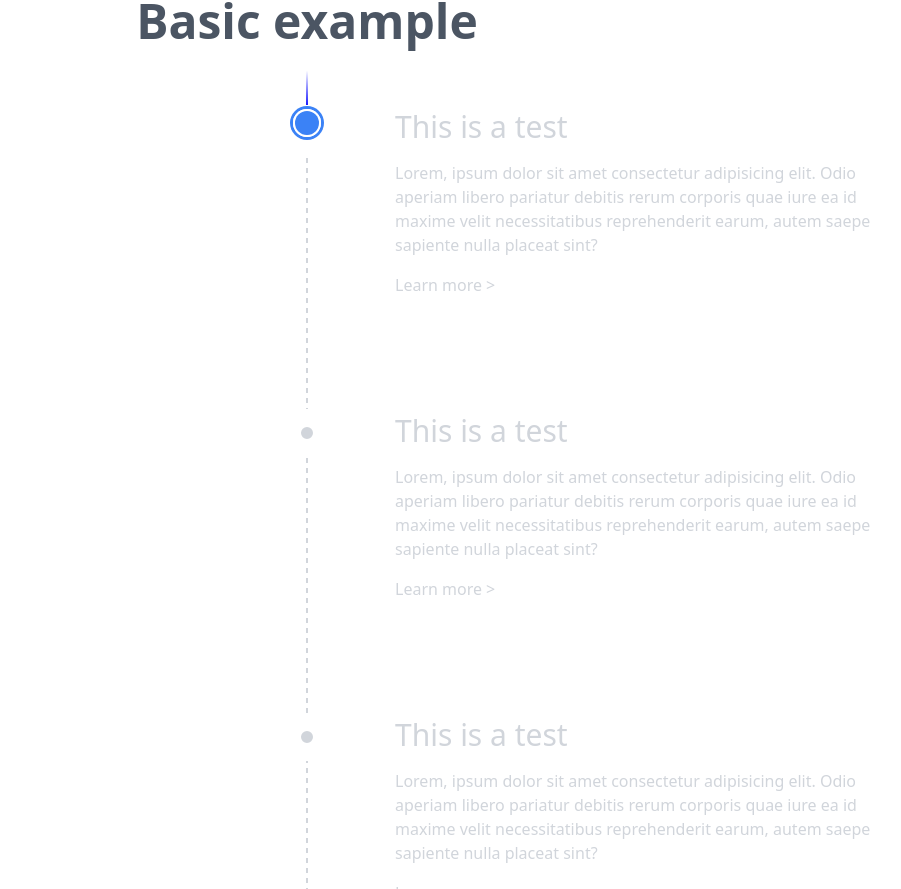
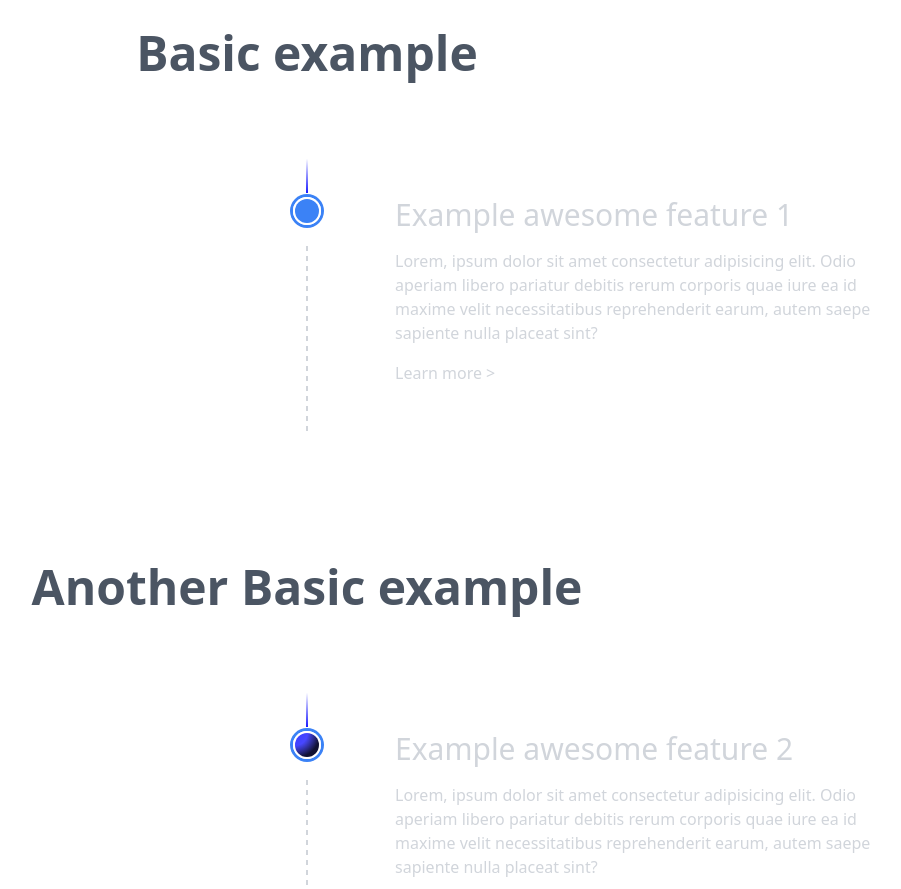
Before and after one commit to PeCrio/scrolling-features-react, a React (Vite) app: page / in a window 1280 px wide. Shown: the part 1911-2800 px from the top of the page, without its empty margins (333-1234 px from the left). Built offline with nearby package versions, Linux system fonts and the light colour scheme.

Commit message:
refactor

```diff
--- a/src/App.tsx
+++ b/src/App.tsx
@@ -1,8 +1,8 @@
 import React from "react";
 import { ScrollingFeatures } from "./components/ScrollingFeatures";
-import { CustomAdFeatureOptions } from "./components/FeatureItem";
+import { AdFeatureOptions } from "./components/FeatureItem";
 
-const CustomImageComponent: React.FC<CustomAdFeatureOptions> = (options) => (
+const CustomImageComponent: React.FC<AdFeatureOptions> = (options) => (
   <div className={`sfr-flex sfr-justify-center sfr-align-center sfr-mb-28 `}>
     <img
       src="https://placehold.co/600x400"
@@ -29,6 +29,46 @@ const CustomTextComponent: React.FC = () => (
   </div>
 );
 
+const SimpleExampleTextComponent: React.FC<
+  AdFeatureOptions & { title: string; description: string }
+> = ({ isIntersecting, title, description }) => (
+  <>
+    {/* Title */}
+    <h4
+      className={`${
+        isIntersecting ? "sfr-text-blue-600" : "sfr-text-gray-300"
+      } sfr-transition sfr-duration-300 sfr-text-2xl lg:sfr-text-3xl -sfr-mt-3`}
+    >
+      {title}
+    </h4>
+    {/* Description */}
+    <p
+      className={`${
+        isIntersecting ? "sfr-text-gray-600" : "sfr-text-gray-300"
+      } sfr-transition sfr-duration-300 sfr-mt-4`}
+    >
+      {description}
+    </p>
+    {/* Link */}
+    <button
+      className={`${
+        isIntersecting ? "sfr-text-blue-600" : "sfr-text-gray-300"
+      } sfr-text-md sfr-font-medium sfr-mt-4 sfr-mb-8 lg:sfr-mb-32 lg:group-last:sfr-mb-0 sfr-transition sfr-duration-300`}
+    >
+      Learn more
+      <span className="sfr-ml-1">&gt;</span>
+    </button>
+  </>
+);
+
+const SimpleExampleImageComponent: React.FC<
+  AdFeatureOptions & { imageUrl: string }
+> = ({ imageUrl }) => (
+  <div className="sfr-bg-gray-50 sfr-border sfr-border-gray-200 sfr-p-8 sfr-rounded-md sfr-flex sfr-justify-center sfr-items-start">
+    <img className="sfr-w-48 sfr-object-contain lg:sfr-w-64" src={imageUrl} />
+  </div>
+);
+
 function App() {
   return (
     <div className="App">
@@ -43,18 +83,30 @@ function App() {
         </div>
       </div>
       <br />
-      <h1 className="sfr-text-gray-600 sfr-text-5xl sfr-mt-32 sfr-font-bold sfr-text-center">
+      <h1 className="sfr-text-gray-600 sfr-text-5xl sfr-mt-32 sfr-mb-14 sfr-font-bold sfr-text-center">
         Custom example
       </h1>
       <div className="sfr-px-4 md:sfr-px-8 lg:sfr-px-8">
         <ScrollingFeatures
           key="test"
-          trackingLineColor="blue"
+          trackingBall={
+            <div className="sfr-w-7 sfr-h-7 sfr-rounded-full sfr-border-2 sfr-border-white sfr-ring-red-500 sfr-ring">
+              <div className="sfr-bg-red-500 sfr-w-full sfr-h-full sfr-rounded-full"></div>
+            </div>
+          }
+          trackingLineColor="red"
           features={[
             {
               scrollingItem: () => <CustomTextComponent />,
               fixedItem: ({ isIntersecting }) => (
                 <CustomImageComponent isIntersecting={isIntersecting} />
+              ),
+              indicator: ({ isIntersecting }) => (
+                <div
+                  className={`${
+                    isIntersecting ? "sfr-bg-red-500" : "sfr-bg-gray-300"
+                  } sfr-w-6 sfr-h-6 sfr-border-8 sfr-rounded-full sfr-border-white`}
+                ></div>
               ),
             },
             {
@@ -62,11 +114,18 @@ function App() {
               fixedItem: ({ isIntersecting }) => (
                 <CustomImageComponent isIntersecting={isIntersecting} />
               ),
+              indicator: ({ isIntersecting }) => (
+                <div
+                  className={`${
+                    isIntersecting ? "sfr-bg-red-500" : "sfr-bg-gray-300"
+                  } sfr-w-6 sfr-h-6 sfr-border-8 sfr-rounded-full sfr-border-white`}
+                ></div>
+              ),
             },
           ]}
         />
       </div>
-      <h1 className="sfr-text-gray-600 sfr-text-5xl sfr-mt-32 sfr-relative sfr-z-20 sfr-font-bold sfr-text-center">
+      <h1 className="sfr-text-gray-600 sfr-text-5xl sfr-mt-32 sfr-mb-14 sfr-relative sfr-z-20 sfr-font-bold sfr-text-center">
         Basic example
       </h1>
       <div className="sfr-px-4 md:sfr-px-8 lg:sfr-px-8">
@@ -74,22 +133,19 @@ function App() {
           key="test3"
           features={[
             {
-              description:
-                "Lorem, ipsum dolor sit amet consectetur adipisicing elit. Odio aperiam libero pariatur debitis rerum corporis quae iure ea id maxime velit necessitatibus reprehenderit earum, autem saepe sapiente nulla placeat sint?",
-              imageUrl: "https://placehold.co/600x400",
-              title: "This is a test",
-            },
-            {
-              description:
-                "Lorem, ipsum dolor sit amet consectetur adipisicing elit. Odio aperiam libero pariatur debitis rerum corporis quae iure ea id maxime velit necessitatibus reprehenderit earum, autem saepe sapiente nulla placeat sint?",
-              imageUrl: "https://placehold.co/800x500",
-              title: "This is a test",
-            },
-            {
-              description:
-                "Lorem, ipsum dolor sit amet consectetur adipisicing elit. Odio aperiam libero pariatur debitis rerum corporis quae iure ea id maxime velit necessitatibus reprehenderit earum, autem saepe sapiente nulla placeat sint?",
-              imageUrl: "https://placehold.co/600x600",
-              title: "This is a test",
+              scrollingItem: ({ isIntersecting }) => (
+                <SimpleExampleImageComponent
+                  isIntersecting={isIntersecting}
+                  imageUrl="https://placehold.co/800x500"
+                />
+              ),
+              fixedItem: ({ isIntersecting }) => (
+                <SimpleExampleTextComponent
+                  isIntersecting={isIntersecting}
+                  title="Example awesome feature 1"
+                  description="Lorem, ipsum dolor sit amet consectetur adipisicing elit. Odio aperiam libero pariatur debitis rerum corporis quae iure ea id maxime velit necessitatibus reprehenderit earum, autem saepe sapiente nulla placeat sint?"
+                />
+              ),
             },
           ]}
           trackingBall={
@@ -100,7 +156,7 @@ function App() {
           trackingLineColor="blue"
         />
       </div>
-      <h1 className="sfr-text-gray-600 sfr-text-5xl sfr-mt-32 sfr-font-bold sfr-text-center">
+      <h1 className="sfr-text-gray-600 sfr-text-5xl sfr-mt-32 sfr-mb-14 sfr-font-bold sfr-text-center">
         Another Basic example
       </h1>
       <div className="sfr-px-4 md:sfr-px-8 lg:sfr-px-8">
@@ -108,22 +164,64 @@ function App() {
           key="test2"
           features={[
             {
-              description:
-                "Lorem, ipsum dolor sit amet consectetur adipisicing elit. Odio aperiam libero pariatur debitis rerum corporis quae iure ea id maxime velit necessitatibus reprehenderit earum, autem saepe sapiente nulla placeat sint?",
-              imageUrl: "https://placehold.co/600x400",
-              title: "This is a test",
+              scrollingItem: ({ isIntersecting }) => (
+                <SimpleExampleImageComponent
+                  isIntersecting={isIntersecting}
+                  imageUrl="https://placehold.co/800x500"
+                />
+              ),
+              fixedItem: ({ isIntersecting }) => (
+                <SimpleExampleTextComponent
+                  isIntersecting={isIntersecting}
+                  title="Example awesome feature 2"
+                  description="Lorem, ipsum dolor sit amet consectetur adipisicing elit. Odio aperiam libero pariatur debitis rerum corporis quae iure ea id maxime velit necessitatibus reprehenderit earum, autem saepe sapiente nulla placeat sint?"
+                />
+              ),
             },
             {
-              description:
-                "Lorem, ipsum dolor sit amet consectetur adipisicing elit. Odio aperiam libero pariatur debitis rerum corporis quae iure ea id maxime velit necessitatibus reprehenderit earum, autem saepe sapiente nulla placeat sint?",
-              imageUrl: "https://placehold.co/600x400",
-              title: "This is a test",
+              scrollingItem: ({ isIntersecting }) => (
+                <SimpleExampleImageComponent
+                  isIntersecting={isIntersecting}
+                  imageUrl="https://placehold.co/800x500"
+                />
+              ),
+              fixedItem: ({ isIntersecting }) => (
+                <SimpleExampleTextComponent
+                  isIntersecting={isIntersecting}
+                  title="Example awesome feature 3"
+                  description="Lorem, ipsum dolor sit amet consectetur adipisicing elit. Odio aperiam libero pariatur debitis rerum corporis quae iure ea id maxime velit necessitatibus reprehenderit earum, autem saepe sapiente nulla placeat sint?"
+                />
+              ),
             },
             {
-              description:
-                "Lorem, ipsum dolor sit amet consectetur adipisicing elit. Odio aperiam libero pariatur debitis rerum corporis quae iure ea id maxime velit necessitatibus reprehenderit earum, autem saepe sapiente nulla placeat sint?",
-              imageUrl: "https://placehold.co/600x400",
-              title: "This is a test",
+              scrollingItem: ({ isIntersecting }) => (
+                <SimpleExampleImageComponent
+                  isIntersecting={isIntersecting}
+                  imageUrl="https://placehold.co/800x500"
+                />
+              ),
+              fixedItem: ({ isIntersecting }) => (
+                <SimpleExampleTextComponent
+                  isIntersecting={isIntersecting}
+                  title="Example awesome feature 4"
+                  description="Lorem, ipsum dolor sit amet consectetur adipisicing elit. Odio aperiam libero pariatur debitis rerum corporis quae iure ea id maxime velit necessitatibus reprehenderit earum, autem saepe sapiente nulla placeat sint?"
+                />
+              ),
+            },
+            {
+              scrollingItem: ({ isIntersecting }) => (
+                <SimpleExampleImageComponent
+                  isIntersecting={isIntersecting}
+                  imageUrl="https://placehold.co/800x500"
+                />
+              ),
+              fixedItem: ({ isIntersecting }) => (
+                <SimpleExampleTextComponent
+                  isIntersecting={isIntersecting}
+                  title="Example awesome feature 5"
+                  description="Lorem, ipsum dolor sit amet consectetur adipisicing elit. Odio aperiam libero pariatur debitis rerum corporis quae iure ea id maxime velit necessitatibus reprehenderit earum, autem saepe sapiente nulla placeat sint?"
+                />
+              ),
             },
           ]}
         />
--- a/src/components/FeatureItem.tsx
+++ b/src/components/FeatureItem.tsx
@@ -1,28 +1,15 @@
 import React, { ReactNode } from "react";
 
-type BasicAdFeature = {
-  scrollingItem?: never;
-  fixedItem?: never;
-  indicator?: never;
-  title: string;
-  description: string;
-  imageUrl: string;
-};
-
-export type CustomAdFeatureOptions = {
+export type AdFeatureOptions = {
   isIntersecting: boolean;
 };
 
-type CustomAdFeature = {
-  scrollingItem: (options: CustomAdFeatureOptions) => ReactNode;
-  fixedItem: (options: CustomAdFeatureOptions) => ReactNode;
-  indicator?: (options: CustomAdFeatureOptions) => ReactNode;
-  title?: never;
-  description?: never;
-  imageUrl?: never;
+export type AdFeature = {
+  scrollingItem: (options: AdFeatureOptions) => ReactNode;
+  fixedItem: (options: AdFeatureOptions) => ReactNode;
+  indicator?: (options: AdFeatureOptions) => ReactNode;
 };
 
-export type AdFeature = BasicAdFeature | CustomAdFeature;
 export type FeatureListItem = AdFeature & {
   id: string;
 };
@@ -30,10 +17,12 @@ export type FeatureListItem = AdFeature & {
 type Props = {
   intersectingEntries?: Record<string, boolean>;
   feature: FeatureListItem;
+  trackingLineColor: string;
 };
 export const FeatureItem: React.FC<Props> = ({
   intersectingEntries,
   feature,
+  trackingLineColor,
 }) => {
   const isIntersecting = !!intersectingEntries?.[feature.id];
 
@@ -45,9 +34,10 @@ export const FeatureItem: React.FC<Props> = ({
     >
       {/* Mobile tracking line */}
       <div
+        style={{ backgroundColor: trackingLineColor }}
         className={`${
           isIntersecting ? "sfr-h-full" : "sfr-h-0"
-        } sfr-w-[2px] sfr-translate-x-[-0.5px] sfr-z-10 sfr-absolute sfr-top-0 sfr-bg-blue-600 sfr-left-0 sfr-block lg:sfr-hidden sfr-transition sfr-origin-top sfr-transform sfr-duration-700`}
+        } sfr-w-[2px] sfr-translate-x-[-0.5px] sfr-z-10 sfr-absolute sfr-top-0 sfr-left-0 sfr-block lg:sfr-hidden sfr-transition sfr-origin-top sfr-transform sfr-duration-700`}
       ></div>
       {/* Feature indicator */}
       <div className="sfr-absolute sfr-z-10 sfr-w-full">
@@ -80,58 +70,16 @@ export const FeatureItem: React.FC<Props> = ({
               ? "sfr-opacity-100 sfr-scale-100"
               : "lg:sfr-opacity-0 lg:sfr-scale-50"
           }
-          ${
-            !feature.scrollingItem &&
-            "sfr-bg-gray-50 sfr-border sfr-border-gray-200 sfr-p-8 sfr-rounded-md sfr-flex sfr-justify-center sfr-items-start"
-          }
           `}
         >
-          {feature.scrollingItem ? (
-            feature.scrollingItem({ isIntersecting })
-          ) : (
-            <img
-              className="sfr-w-48 sfr-object-contain lg:sfr-w-64"
-              src={feature.imageUrl}
-            />
-          )}
+          {feature.scrollingItem({ isIntersecting })}
         </div>
       </div>
       {/* Fixed Item */}
       <div className="sfr-flex-1 sfr-w-full sfr-self-stretch sfr-order-1 lg:sfr-order-2 sfr-text-left">
         <div className="sfr-h-full">
           <div className="sfr-flex-1 sfr-h-full sfr-ml-6 lg:sfr-pl-0">
-            {feature.fixedItem ? (
-              feature.fixedItem({ isIntersecting })
-            ) : (
-              <>
-                {/* Title */}
-                <h4
-                  className={`${
-                    isIntersecting ? "sfr-text-blue-600" : "sfr-text-gray-300"
-                  } sfr-transition sfr-duration-300 sfr-text-2xl lg:sfr-text-3xl -sfr-mt-3`}
-                  id={feature.id}
-                >
-                  {feature.title}
-                </h4>
-                {/* Description */}
-                <p
-                  className={`${
-                    isIntersecting ? "sfr-text-gray-600" : "sfr-text-gray-300"
-                  } sfr-transition sfr-duration-300 sfr-mt-4`}
-                >
-                  {feature.description}
-                </p>
-                {/* Link */}
-                <button
-                  className={`${
-                    isIntersecting ? "sfr-text-blue-600" : "sfr-text-gray-300"
-                  } sfr-text-md sfr-font-medium sfr-mt-4 sfr-mb-8 lg:sfr-mb-32 lg:group-last:sfr-mb-0 sfr-transition sfr-duration-300`}
-                >
-                  Learn more
-                  <span className="sfr-ml-1">&gt;</span>
-                </button>
-              </>
-            )}
+            {feature.fixedItem({ isIntersecting })}
           </div>
         </div>
       </div>
--- a/src/components/ScrollingFeatures.tsx
+++ b/src/components/ScrollingFeatures.tsx
@@ -10,21 +10,10 @@ type Props = {
   lineTrail?: ReactNode;
 };
 
-const defaultBasicDemoFeaturesExample: Props["features"] = [
-  {
-    title: "Example Title",
-    description: `Lorem ipsum dolor sit amet consectetur adipisicing elit. Eius
-          vitae asperiores non deserunt possimus impedit aliquam quae ullam
-          ipsam, voluptate nam in itaque voluptatibus? Praesentium odit a
-          aliquam quod debitis`,
-    imageUrl: "https://placehold.co/600x400",
-  },
-];
-
 export const ScrollingFeatures: React.FC<Props> = ({
-  features = defaultBasicDemoFeaturesExample,
+  features = [],
   trackingBall: customTrackingBall,
-  trackingLineColor = "pink",
+  trackingLineColor = "blue",
   lineTrail: customLineTrail,
 }) => {
   const [intersectingEntries, setIntersectingEntries] = useState<
@@ -34,7 +23,7 @@ export const ScrollingFeatures: React.FC<Props> = ({
   const [featureList, setFeatureList] = useState<FeatureListItem[]>([]);
   const trackingBallRef = useRef<HTMLDivElement>(null);
 
-  function generateId() {
+  const generateId = () => {
     let result = "";
     const characters =
       "ABCDEFGHIJKLMNOPQRSTUVWXYZabcdefghijklmnopqrstuvwxyz0123456789";
@@ -45,11 +34,10 @@ export const ScrollingFeatures: React.FC<Props> = ({
       counter += 1;
     }
     return result;
-  }
+  };
 
   // TODO: Consider adding a script to check if scrolled to the bottom to show all features
 
-  useEffect(() => {
   const handleFeatureScrolling = () => {
     const trackingBallElementTop =
       trackingBallRef?.current?.getBoundingClientRect().top ?? 700;
@@ -70,24 +58,31 @@ export const ScrollingFeatures: React.FC<Props> = ({
       });
   };
 
+  useEffect(() => {
     window && window.addEventListener("scroll", handleFeatureScrolling);
 
-    const newFeatureList = features?.map((feature) => ({
+    if (features.length) {
+      const newFeatureList = features.map((feature) => ({
         ...feature,
         id: generateId(),
       }));
 
       setFeatureList(newFeatureList);
       setIntersectingEntries({ [newFeatureList[0].id]: true });
+    }
 
     return () => {
       window.removeEventListener("scroll", handleFeatureScrolling);
     };
   }, []);
 
+  if (!features.length) {
+    return null;
+  }
+
   return (
     <div id="package-mask">
-      <div className="sfr-relative sfr-isolate sfr-z-0 lg:-sfr-mt-48 lg:sfr-mb-6">
+      <div className="sfr-relative sfr-isolate sfr-z-0 lg:-sfr-mt-48">
         {/* Line trail */}
         <div className="sfr-flex lg:sfr-justify-center -sfr-z-10 sfr-w-full sfr-h-full sfr-absolute sft-top-0 ">
           {customLineTrail ? (
@@ -133,6 +128,7 @@ export const ScrollingFeatures: React.FC<Props> = ({
                 key={feature.id}
                 feature={feature}
                 intersectingEntries={intersectingEntries}
+                trackingLineColor={trackingLineColor}
               ></FeatureItem>
             ))}
         </div>
```
Lines whose indentation alone changed are shown as unchanged.
